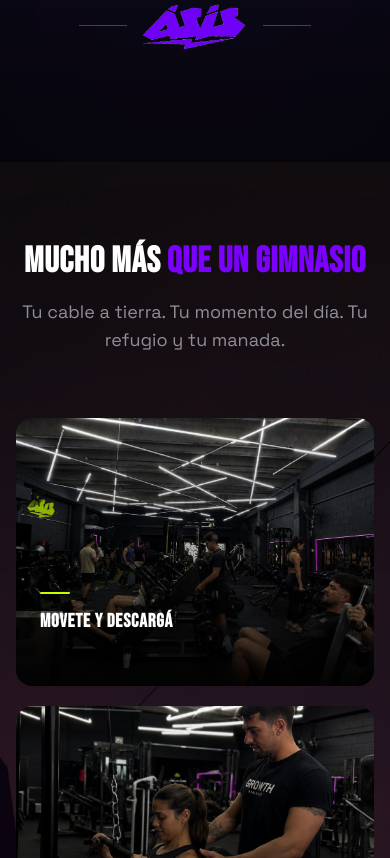
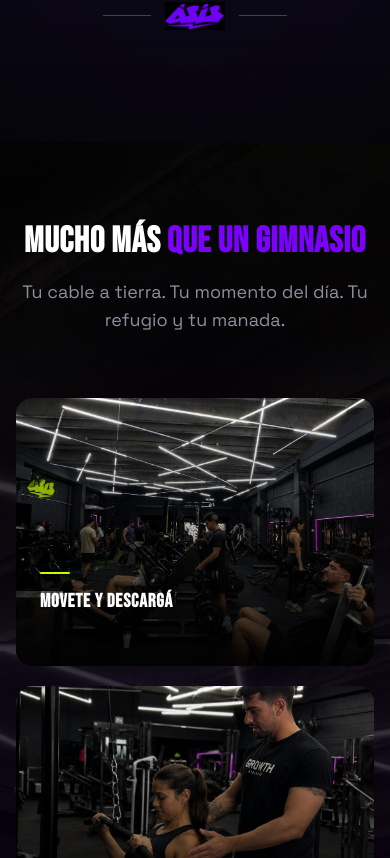
Before and after one commit to gfccorrea1-bit/asis-gym, a Next.js app: page / in a window 390 px wide. Shown: the part 1786-2644 px from the top of the page. Built offline with nearby package versions, Linux system fonts and the light colour scheme.

Commit message:
logo alta calidad y responsive

```diff
--- a/app/page.tsx
+++ b/app/page.tsx
@@ -29,7 +29,7 @@ export default function HomePage() {
       >
         <div className="max-w-7xl mx-auto px-4 py-4 flex items-center justify-between">
           <div className="flex items-center gap-3">
-            <AsisLogo className="w-32 h-14" />
+            <AsisLogo className="w-20 h-9 sm:w-28 sm:h-12" />
           </div>
           <div className="flex items-center gap-4">
             <a href="https://www.instagram.com/asisgym" target="_blank" rel="noopener noreferrer"
@@ -117,7 +117,7 @@ export default function HomePage() {
           </p>
           <div className="mt-8 flex items-center justify-center gap-3">
             <div className="h-px w-12 bg-[#8B5CF6]/50" />
-            <AsisLogo className="w-28 h-12" />
+            <AsisLogo className="w-16 h-7 sm:w-24 sm:h-10" />
             <div className="h-px w-12 bg-[#8B5CF6]/50" />
           </div>
         </div>
@@ -129,7 +129,7 @@ export default function HomePage() {
           src="/images/quote-bg.jpg"
           alt=""
           className="absolute inset-0 w-full h-full object-cover"
-          style={{ objectPosition: "right 20%" }}
+          style={{ objectPosition: "center 30%" }}
         />
         <div className="absolute inset-0 bg-black/80" />
         <div className="relative z-10">
@@ -141,7 +141,7 @@ export default function HomePage() {
       <footer className="relative py-10 border-t border-[#8B5CF6]/20">
         <div className="max-w-7xl mx-auto px-4">
           <div className="flex flex-col md:flex-row items-center justify-between gap-6">
-            <AsisLogo className="w-28 h-12" />
+            <AsisLogo className="w-16 h-7 sm:w-24 sm:h-10" />
             <div className="flex items-center gap-6 text-sm text-muted-foreground">
               <a href="https://www.instagram.com/asisgym" target="_blank" rel="noopener noreferrer"
                 className="flex items-center gap-2 hover:text-[#8B5CF6] transition-colors">
```
Also changed, not shown: public/images/logo-asis.png, public/images/quote-bg.jpg.
